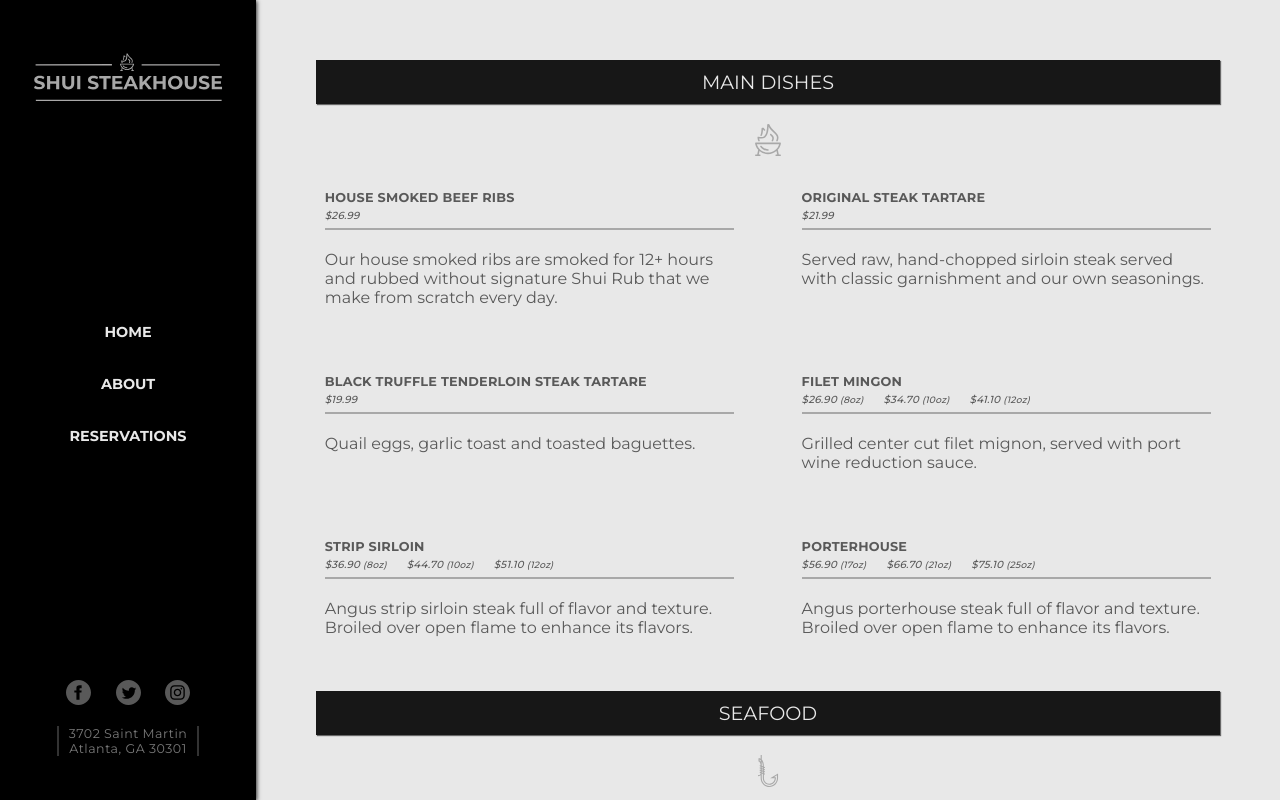
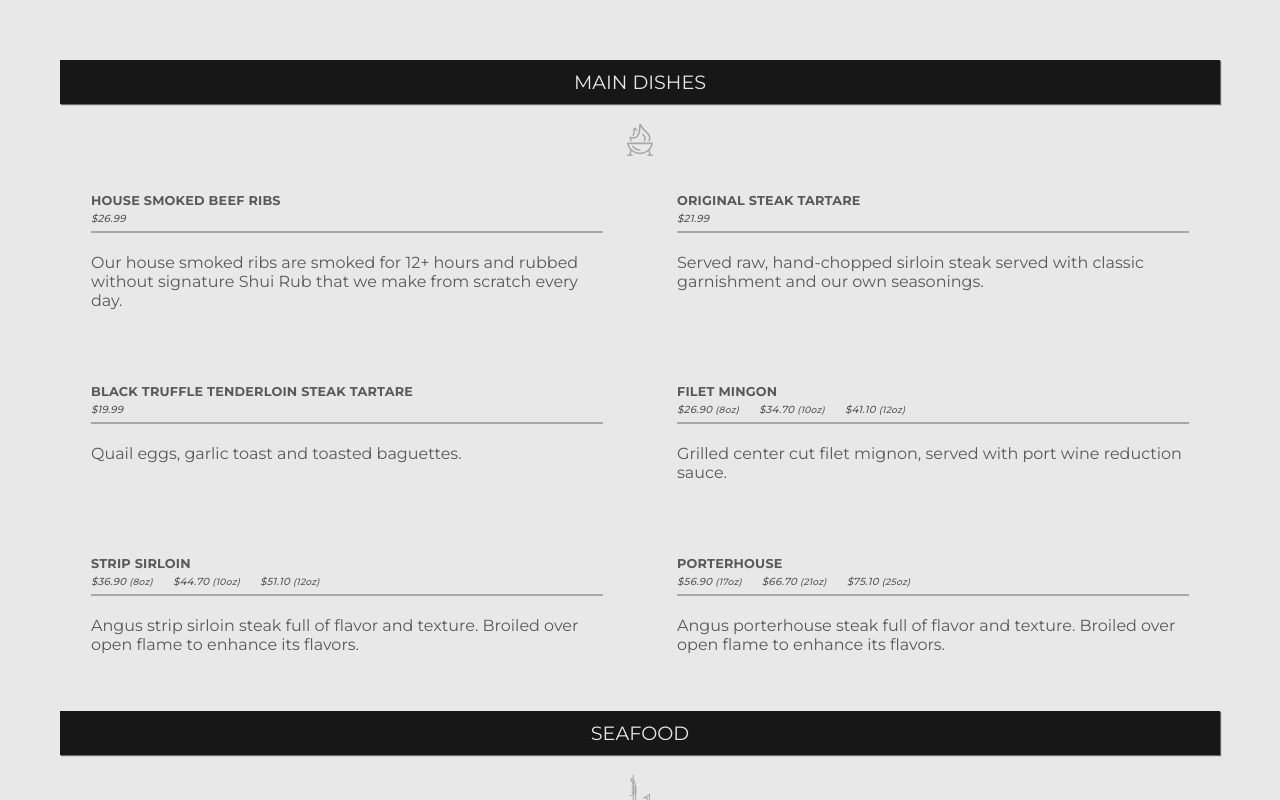
Before and after one commit to maisonm/restaurant_menu_tutorial, a plain HTML site: page index.html in a window 1280 px wide. Drawn offline with Linux system fonts and the light colour scheme.

Commit message:
updated CSS and HTML

```diff
--- a/index.html
+++ b/index.html
@@ -9,39 +9,8 @@
    </head>
    <body>
       <div class="menu" id="menu-section">
-      	<div class="side-navbar">
-      		<div class="side-navbar-logo">
-      			<img src="assets/logo.svg">
-      		</div>
-      		<div class="side-navbar-links">
-      			 <ul>
-                  <li><a href="#">Home</a></li>
-                  <li><a href="#">About</a></li>
-                  <li><a href="#">Reservations</a></li>
-               </ul>
-      		</div>
-      		<div class="side-navbar-social-icons">
-      			<img src="assets/facebook.svg">
-      			<img src="assets/twitter.svg">
-      			<img src="assets/instagram.svg">
-      		</div>
-      		<div class="side-navbar-location">
-      			<p>3702 Saint Martin</p>
-      			<p>Atlanta, GA 30301</p>
-      		</div>
-      	</div>
-      	<div class="menu-selection">
-      		<div id="close-btn">
-      			<p>&#x2715;</p>
-      		</div>
-	      	<span id="main-dishes-link" class="menu-select-links selected-link">Main Dishes</span>
-	      	<span id="seafood-link" class="menu-select-links">Seafood</span>
-	      	<span id="appetizers-link" class="menu-select-links">Appetizers</span>
-	      	<span id="sides-link" class="menu-select-links">Sides</span>
-	      	<span id="drinks-link" class="menu-select-links">Drinks</span>
-      	</div>
       	<div class="menu-display">
-      		<div class="lunch-menu-display">
+      		<div class="main-menu">
       			<div id="main-dishes" class="menu-heading">
       				<p>MAIN DISHES</p>
       			</div>
--- a/styles.css
+++ b/styles.css
@@ -1,5 +1,4 @@
 * {
-
      margin: 0;
      padding: 0;
 }
@@ -12,89 +11,8 @@ a {
  .menu {
      height: 100vh;
      background-color: #e8e8e8;
-  display: flex; }
-
-.side-navbar {
-  background-color: #000;
-  box-shadow: 1px 1px 4px #333;
-  height: 100vh;
-  width: 20%;
      display: flex;
-  flex-direction: column;
-  align-items: center;
-  position: relative;
-  z-index: 99;
-  font-size: 18px; }
-  .side-navbar .side-navbar-logo {
-    margin-top: 50px; }
-    .side-navbar .side-navbar-logo img {
-      width: 200px; }
-  .side-navbar .side-navbar-links {
-    position: absolute;
-    top: 40%;
-    text-align: center; }
-    .side-navbar .side-navbar-links p:nth-child(1) {
-      margin-bottom: 4px; }
-    .side-navbar .side-navbar-links ul li {
-      margin-bottom: 30px; }
-    .side-navbar .side-navbar-links ul li a {
-      color: #e8e8e8;
-      text-transform: uppercase;
-      font-weight: 600;
-      transition: .2s;
-      font-size: .8em; }
-
-.side-navbar-location {
-  font-size: .7em;
-  letter-spacing: .5px;
-  margin-top: 70px;
-  border-right: 2px solid #333;
-  border-left: 2px solid #333;
-  padding: 0 10px;
-  text-align: center;
-  color: #797979;
-  position: absolute;
-  top: 82%; }
-
-.side-navbar-links ul li a:hover {
-  color: #a8a8a8;
-  transition: .4s;
-  letter-spacing: .4px; }
-
-.side-navbar-social-icons {
-  position: absolute;
-  top: 85%; }
-  .side-navbar-social-icons img {
-    padding: 0 10px; }
-
-.menu-selection {
-  background-image: url("../assets/stacked-wood-bg.png");
-  background-size: cover;
-  box-shadow: 0 2px 6px #333;
-  width: 0%;
-  display: flex;
-  flex-direction: column;
-  align-items: center;
-  justify-content: center;
-  text-align: center;
-  text-transform: uppercase;
-  z-index: 1;
-  position: relative;
-  transition: 1.1s; }
-
-.menu-select-links {
-  padding-bottom: 4px;
-  text-transform: uppercase;
-  transition: .2s;
-  font-size: .8em;
-  cursor: pointer;
-  margin-bottom: 30px;
-  display: none; }
-
-.menu-select-links:hover {
-  color: #797979;
-  transition: .3s; }
-
+}
  .menu-heading {
      background-color: #000;
      opacity: .9;
@@ -106,85 +24,68 @@ a {
      padding: 10px;
      font-size: 1.2em;
      color: #e8e8e8;
-  box-shadow: 1px 1px 1px #595959; }
-
+     box-shadow: 1px 1px 1px #595959;
+}
  .menu-logo {
      display: flex;
      justify-content: center;
-  width: 100%; }
-
-.selected-link {
-  border-bottom: 2px solid #595959;
-  padding: 4px;
-  transition: .3s; }
-
-#close-btn {
-  position: absolute;
-  top: 10px;
-  right: 15px;
-  color: #595959;
-  cursor: pointer;
-  transition: .3s; }
-
-#close-btn:hover {
-  color: #797979;
-  transition: .3s; }
-
-.open-menu-panel {
-  width: 12%; }
-
-.close-menu-panel {
-  width: 0%; }
-
+     width: 100%;
+}
  .menu-display {
-  width: 80%;
+     width: 100%;
      color: #595959;
      display: flex;
-  overflow-x: auto; }
-
-.lunch-menu-display {
+     overflow-x: auto;
+}
+ .main-menu {
      display: flex;
      flex-wrap: wrap;
      justify-content: center;
-  padding: 40px 0; }
-
+     padding: 40px 0;
+}
  .small-info {
-  font-size: .9em; }
-
+     font-size: .9em;
+}
  .menu-item {
      display: flex;
      flex-direction: column;
      padding: 20px;
      width: 40%;
-  margin: 1.33%; }
+     margin: 1.33%;
+}
  .menu-item .item-info {
      justify-content: space-between;
      align-items: center;
      margin-bottom: 20px;
      font-size: .8em;
      border-bottom: 2px solid #a8a8a8;
-    padding-bottom: 6px; }
+     padding-bottom: 6px;
+}
  .menu-item .item-info p:nth-child(2) {
      font-weight: 500;
      letter-spacing: .2px;
      font-size: .8em;
      font-style: italic;
-      margin-right: 20px; }
+     margin-right: 20px;
+}
  .menu-item .item-info .item-name {
      text-transform: uppercase;
      font-weight: 700;
      text-transform: italic;
      margin-bottom: 4px;
-      letter-spacing: .2px; }
+     letter-spacing: .2px;
+}
  .menu-item .item-info .item-description {
      font-size: .9em;
-      color: #595959; }
-
+     color: #595959;
+}
  .steak-price {
-  display: flex; }
+     display: flex;
+}
  .steak-price p:nth-child(1), .steak-price p:nth-child(2), .steak-price p:nth-child(3) {
      font-weight: 500;
      letter-spacing: .2px;
      font-size: .8em;
      font-style: italic;
-    margin-right: 20px; }
+     margin-right: 20px;
+}
```
Lines whose indentation alone changed are shown as unchanged.
